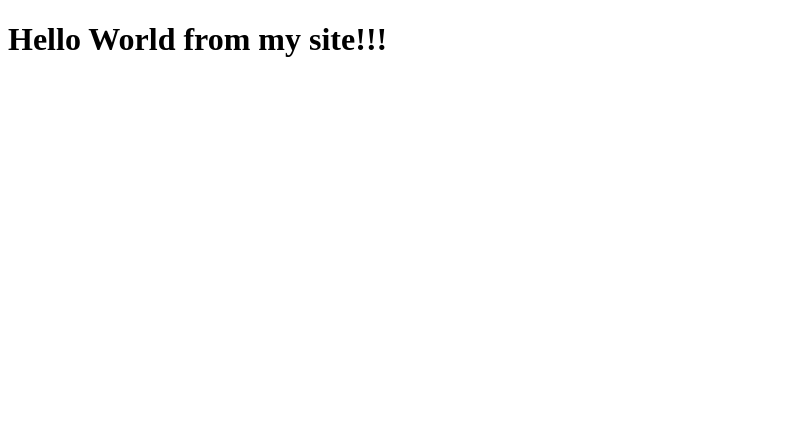
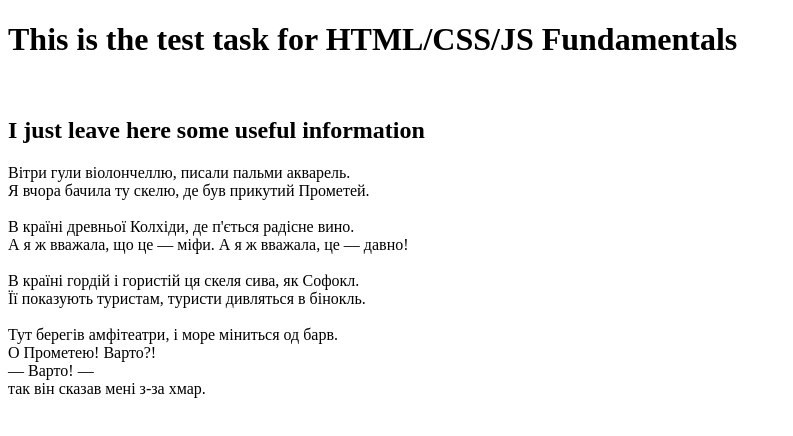
Before and after one commit to juliakyrychuk/HTML_fst, a plain HTML site: page index.html in a window 1280 px wide. Shown: the whole page, without its empty margins (0-793 px from the left). Drawn offline with Linux system fonts and the light colour scheme.

Commit message:
Update index.html

```diff
--- a/index.html
+++ b/index.html
@@ -1,8 +1,22 @@
 <!doctype html>
 <html>
    <head>
-   <title>Hello World from my site!!!</title>
+   <title>Hello World</title>
    </head>
-   <h1>Hello World from my site!!!</h1>
+   <h1>This is the test task for HTML/CSS/JS Fundamentals <br><br></h1>
+   <h2> I just leave here some useful information </h2>
+   <p> Вітри гули віолончеллю, писали пальми акварель.<br>
+Я вчора бачила ту скелю, де був прикутий Прометей.<br><br>
+
+В країні древньої Колхіди, де п'ється радісне вино.<br>
+А я ж вважала, що це — міфи. А я ж вважала, це — давно!<br><br>
+
+В країні гордій і гористій ця скеля сива, як Софокл.<br>
+Її показують туристам, туристи дивляться в бінокль.<br><br>
+
+Тут берегів амфітеатри, і море міниться од барв.<br>
+О Прометею! Варто?!<br>
+— Варто! —<br>
+так він сказав мені з-за хмар. </p>
    </body>
    </html>
```
